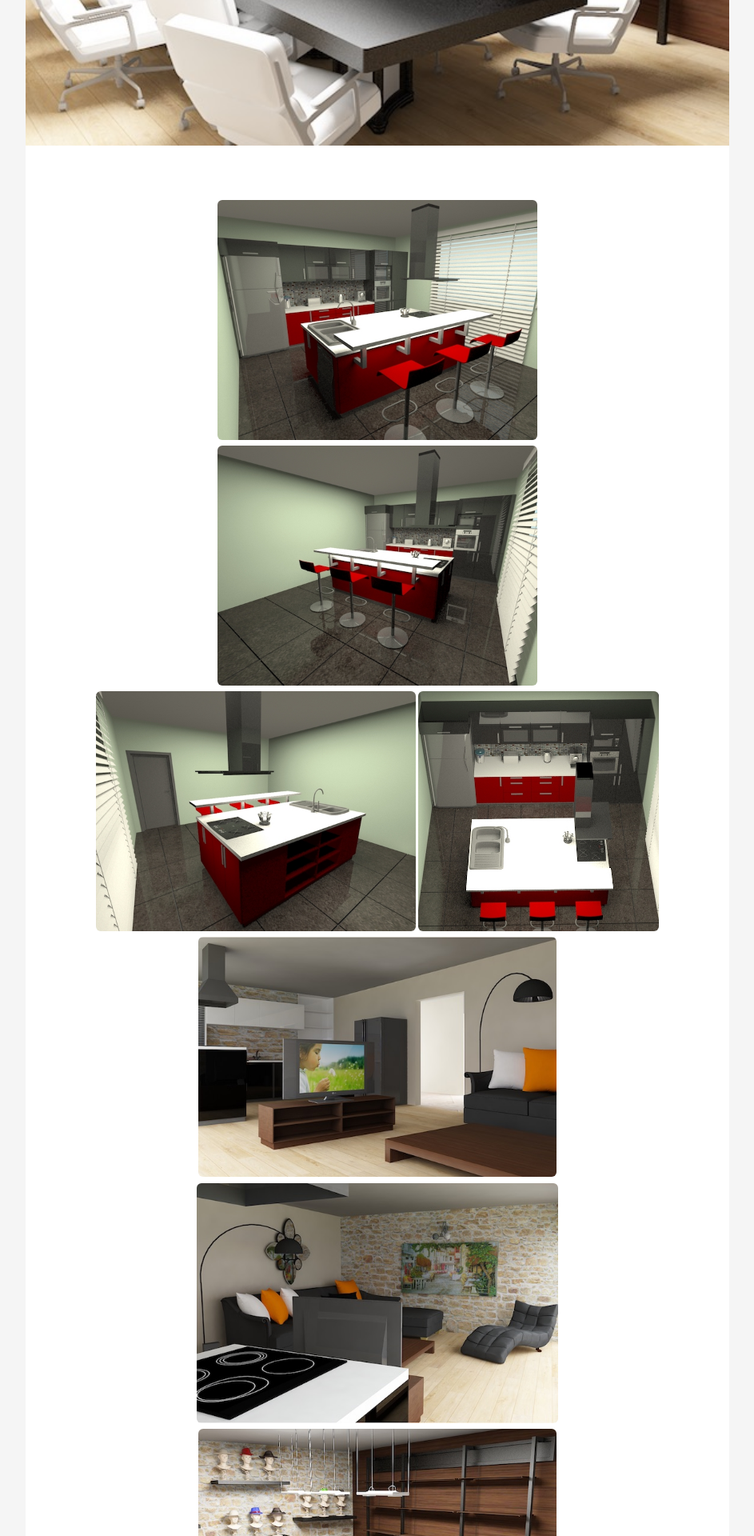
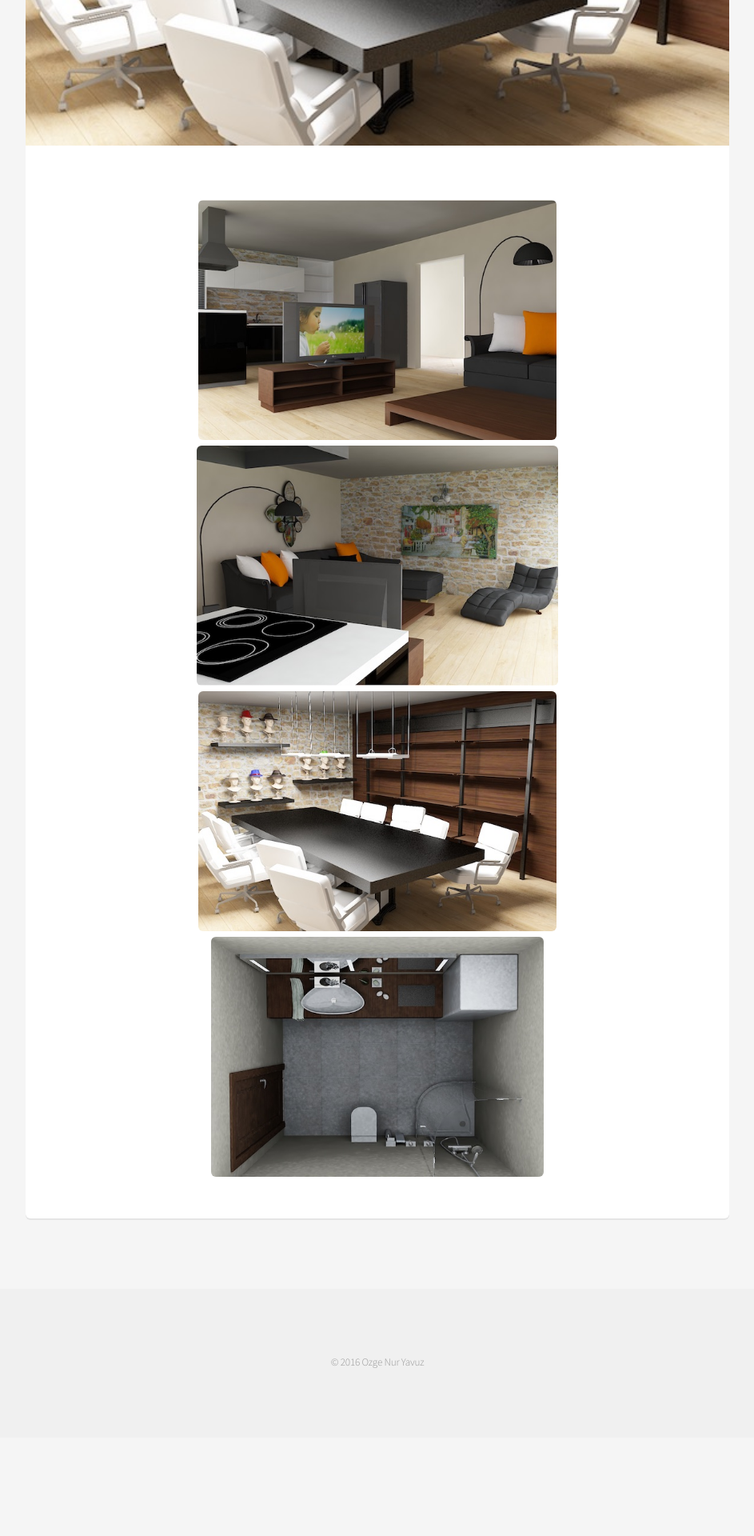
Before and after one commit to ozgenuryavuz/ozgenuryavuz.github.io, a Jekyll site: the page built from _posts/2014-08-20-another-post.md, in a window 1280 px wide. Shown: the part 570-2490 px from the top of the page at 80% size, without its empty margins (168-1111 px from the left). Built offline with Jekyll 4.4.1, drawn with Linux system fonts in a browser that asks for light colours; after the commit the page ends 2367 px from its top, so only the background shows below that.

Commit message:
New Update

```diff
--- a/_posts/2014-08-20-another-post.md
+++ b/_posts/2014-08-20-another-post.md
@@ -5,10 +5,10 @@ layout: post
 
 <span class="image featured"><img src="{{ site.baseurl }}/assets/images/villa/7.jpg" alt=""></span>
 <br/>
-<span class="image"><img src="{{ site.baseurl }}/assets/images/villa/1.jpg" height="300px;" alt=""></span>
-<span class="image"><img src="{{ site.baseurl }}/assets/images/villa/2.jpg" height="300px;" alt=""></span>
-<span class="image"><img src="{{ site.baseurl }}/assets/images/villa/3.jpg" height="300px;" alt=""></span>
-<span class="image"><img src="{{ site.baseurl }}/assets/images/villa/4.jpg" height="300px;" alt=""></span>
+<!-- <span class="image"><img src="{{ site.baseurl }}/assets/images/villa/1.jpg" height="300px;" alt=""></span> -->
+<!-- <span class="image"><img src="{{ site.baseurl }}/assets/images/villa/2.jpg" height="300px;" alt=""></span> -->
+<!-- <span class="image"><img src="{{ site.baseurl }}/assets/images/villa/3.jpg" height="300px;" alt=""></span> -->
+<!-- <span class="image"><img src="{{ site.baseurl }}/assets/images/villa/4.jpg" height="300px;" alt=""></span> -->
 <span class="image"><img src="{{ site.baseurl }}/assets/images/villa/5.jpg" height="300px;" alt=""></span>
 <span class="image"><img src="{{ site.baseurl }}/assets/images/villa/6.jpg" height="300px;" alt=""></span>
 <span class="image"><img src="{{ site.baseurl }}/assets/images/villa/7.jpg" height="300px;" alt=""></span>
```
